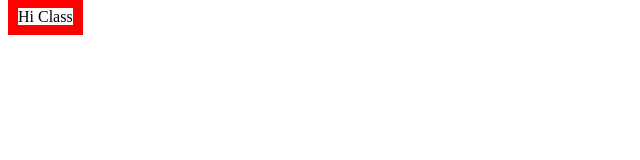
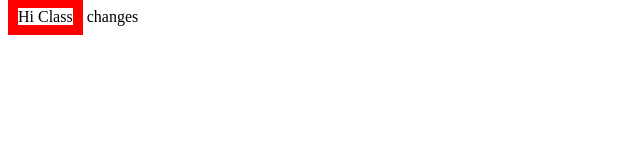
Before and after one commit to llamle/day3, a plain HTML site: page index.html in a window 1280 px wide. Shown: the full height of the page, 0-640 px from the left. Drawn offline with Linux system fonts and the light colour scheme.

Commit message:
changed things

```diff
--- a/index.html
+++ b/index.html
@@ -7,5 +7,6 @@
 </head>
 <body>
   <span class="first-class">Hi Class</span>
+changes
 </body>
 </html>
```
